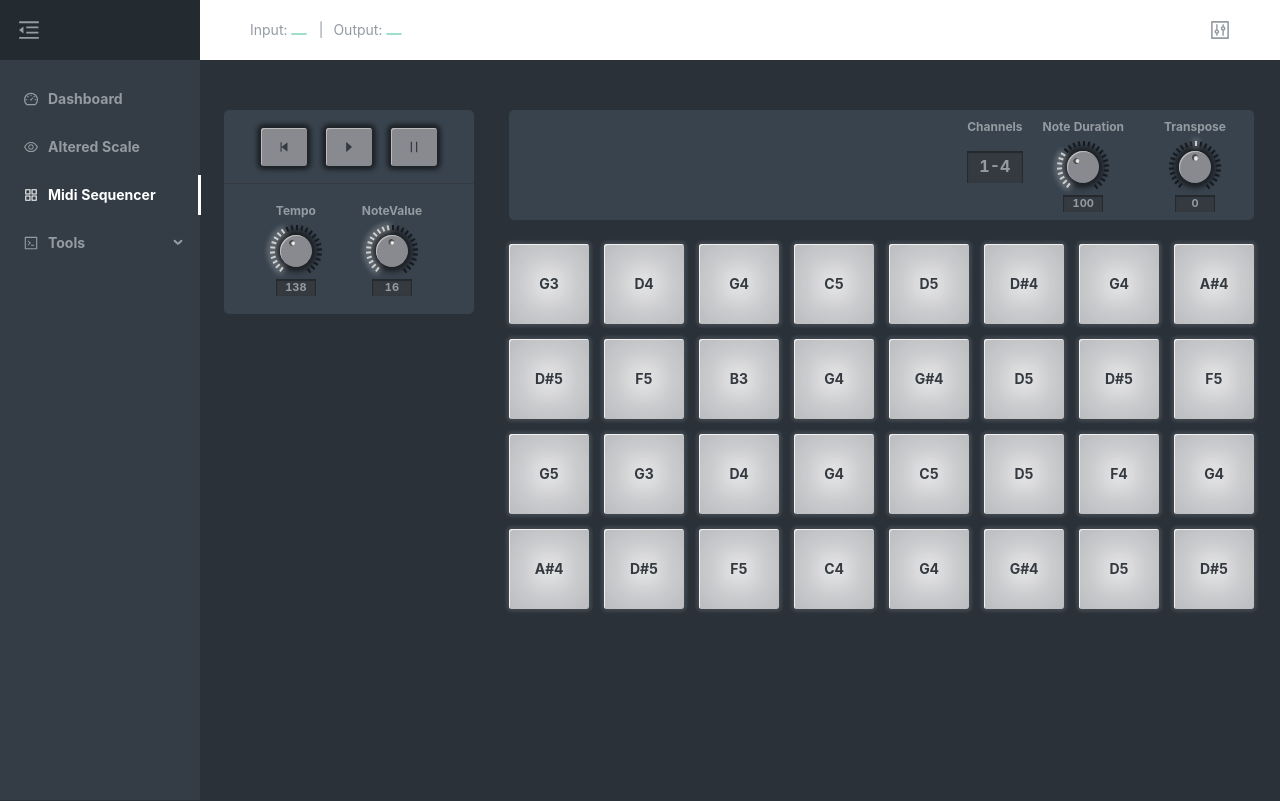
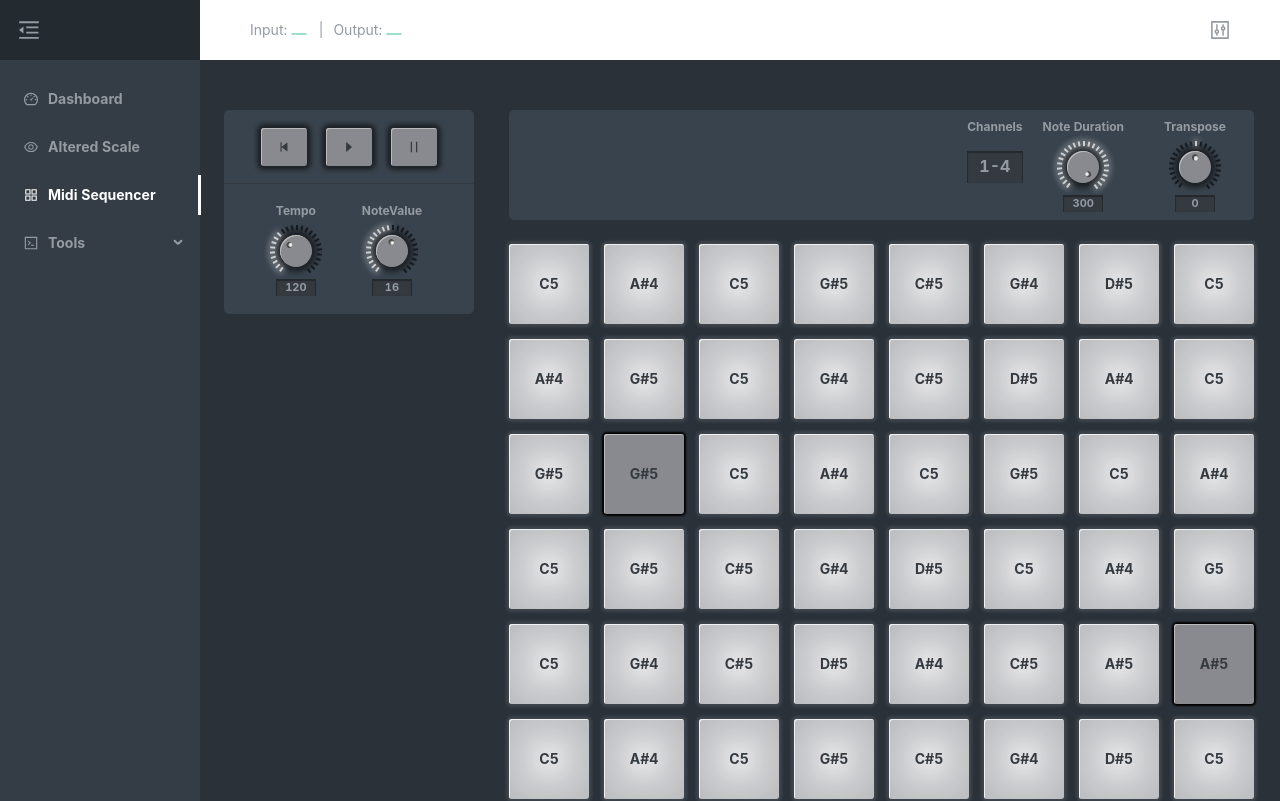
Before and after one commit to tedkx/midi-playground, a React app: page /midi-sequencer in a window 1280 px wide. Shown: the top 801 px of the page. Built offline with nearby package versions, Linux system fonts and the light colour scheme.

Commit message:
Added a new predefined tune, refactored for per-note velocity

```diff
--- a/src/routes/MidiSequencer/constants.js
+++ b/src/routes/MidiSequencer/constants.js
@@ -1,4 +1,6 @@
 import { noteToMidi } from 'lib/utils';
+
+const defaultVelocity = 64;
 
 const createParameter = (min, max, defaultValue, title, centerBased) => ({
   centerBased: centerBased === true,
@@ -18,7 +20,7 @@ const tunez = {
     noteValue: 16,
   },
 
-  // tigran hanasyan's the grid intro
+  // tigran hamasyan's the grid intro
   theGrid: {
     bpm: 138,
     noteDuration: 100,
@@ -26,14 +28,31 @@ const tunez = {
       'G3 D4 G4 C5 D5 D#4 G4 A#4 D#5 F5 B3 G4 G#4 D5 D#5 F5 G5 G3 D4 G4 C5 D5 F4 G4 A#4 D#5 F5 C4 G4 G#4 D5 D#5',
     noteValue: 16,
   },
+
+  // tigran hamasyan's new maps
+  newMaps: {
+    bpm: 120,
+    noteDuration: 300,
+    notes:
+      'C5 A#4 C5 G#5:90 C#5 G#4 D#5 C5 A#4 G#5:90 C5 G#4 C#5 D#5 A#4 C5 G#5:90 G#5:0 C5 A#4 C5 G#5 C5 A#4 C5 G#5:90 C#5 G#4 D#5 C5 A#4 G5:90 C5 G#4 C#5 D#5 A#4 C#5 A#5:90 A#5:0 C5 A#4 C5 G#5:90 C#5 G#4 D#5 C5 A#4 G#5:90 C5 G#4 C#5 D#5 A#4 C5 G#5:90 G#5:0 C5 A#4 C5 G#5 C5 A#4 C5 G#5:90 C#5 G#4 D#5 C5 A#4 G5:90 A#4 G#4 C#5 D#5 A#4 C#5 C6:90 C6:0',
+    noteValue: 16,
+  },
 };
 
 const formatPattern = pattern => ({
   ...pattern,
-  notes: pattern.notes.split(' ').map(noteToMidi),
+  notes: pattern.notes.split(' ').map(item => {
+    const [note, velocityStr] = item.split(':');
+    const velocity = parseInt(velocityStr);
+    return {
+      note: noteToMidi(note),
+      on: velocity !== 0,
+      velocity: isNaN(velocity) ? defaultVelocity : velocity,
+    };
+  }),
 });
 
-const defaultPattern = formatPattern(tunez.theGrid);
+const defaultPattern = formatPattern(tunez.newMaps);
 
 const sequencerParameterData = {
   noteDuration: createParameter(
--- a/src/routes/MidiSequencer/index.js
+++ b/src/routes/MidiSequencer/index.js
@@ -2,7 +2,6 @@ import React from 'react';
 import { Card } from 'antd';
 import { Button, Pad } from 'components/KeyboardComponents';
 import ParameterKnob from './ParameterKnob';
-import { noteToMidi } from 'lib/utils';
 import { defaultPattern, globalParameterData } from './constants';
 import { useParameters, useNotesPlaying } from './utils';
 import {
@@ -12,7 +11,6 @@ import {
 } from '@ant-design/icons';
 import StepSequencer from './StepSequencer';
 
-const velocity = 50;
 const channels = [1, 2, 3, 4];
 
 const parametersArr = Object.keys(globalParameterData).map(key => ({
@@ -25,12 +23,8 @@ const MidiSequencer = () => {
     {
       channels,
       noteDuration: defaultPattern.noteDuration,
-      notes: defaultPattern.notes.map(note => ({
-        note,
-        on: true,
-      })),
+      notes: defaultPattern.notes,
       transpose: 0,
-      velocity,
     },
   ]);
 
--- a/src/routes/MidiSequencer/utils.js
+++ b/src/routes/MidiSequencer/utils.js
@@ -13,15 +13,13 @@ const stepSequencerDataToSteps = stepSequencersData => {
       stepsLength = stepSequencersData[i].length;
 
   return Array.from(Array(stepsLength)).map((_, idx) =>
-    stepSequencersData.map(
-      ({ channels, notes, noteDuration, transpose, velocity }) => ({
-        channels,
-        duration: noteDuration,
-        note: notes[idx].note + transpose,
-        on: notes[idx].on,
-        velocity,
-      })
-    )
+    stepSequencersData.map(({ channels, notes, noteDuration, transpose }) => ({
+      channels,
+      duration: noteDuration,
+      note: notes[idx].note + transpose,
+      on: notes[idx].on,
+      velocity: notes[idx].velocity,
+    }))
   );
 };
 
@@ -111,7 +109,6 @@ const useNotesPlaying = (
       ref.current.intervalId = setInterval(playNote, tempoChangeRequested);
     }
 
-    //const { note, on, velocity } = padData[noteIdx];
     const stepData = steps[noteIdx];
     setActiveNoteIdx(noteIdx);
 
```
